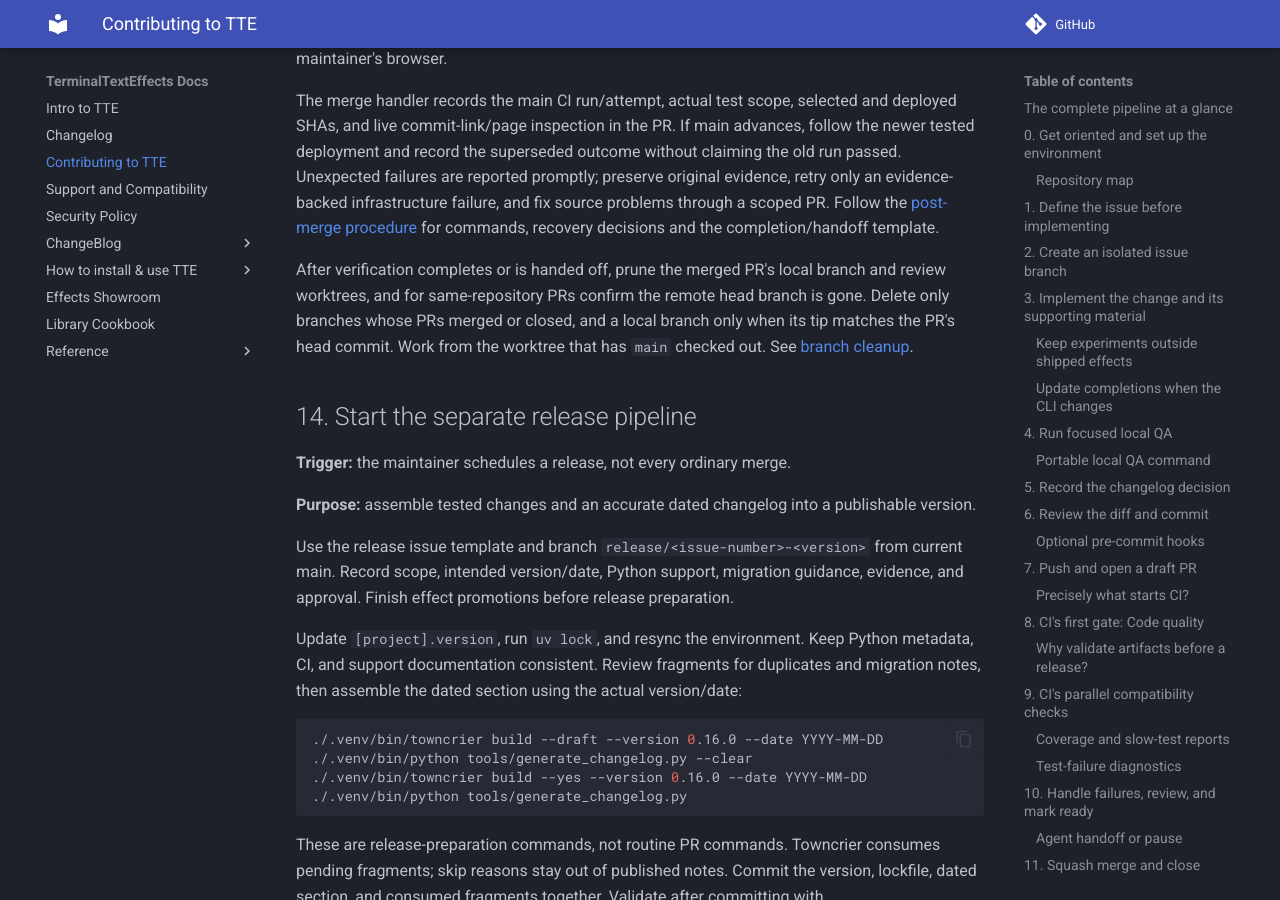
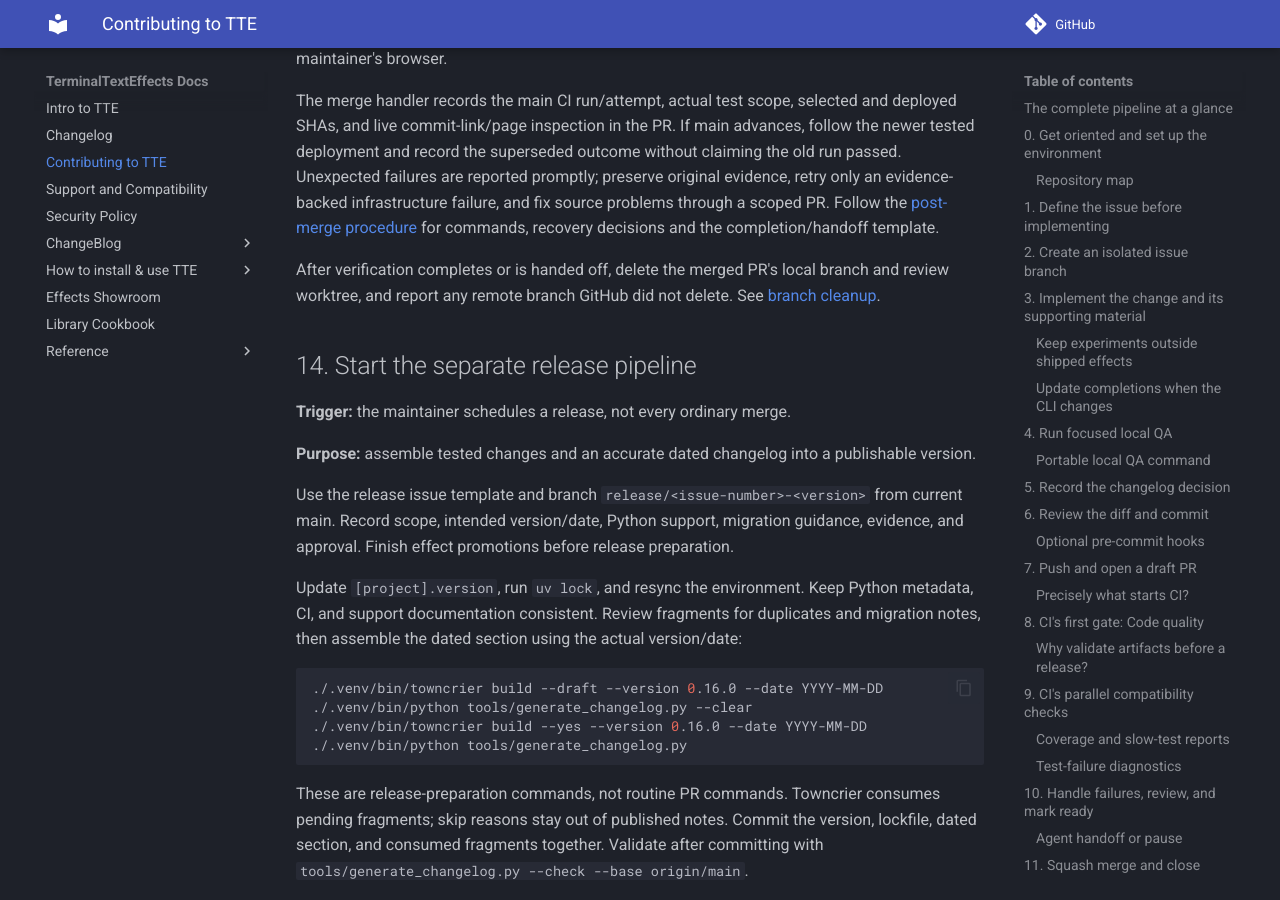
Before and after one commit to ChrisBuilds/terminaltexteffects, an MkDocs documentation site: the page built from docs/development.md, in a window 1280 px wide and 900 px high, scrolled down 19399 px. Built offline with MkDocs 1.6.1 and Material for MkDocs 9.7.7, drawn with Linux system fonts in a browser that asks for light colours; comment, search, counter and statistics services are not loaded.

Commit message:
Simplify branch cleanup to local pruning and reporting remote leftovers
GitHub deletes merged head branches, so drop the manual remote-deletion
procedure. Agents delete the merged PR's local branch and review worktree
and report any remaining remote branch to the maintainer.

```diff
--- a/docs/development.md
+++ b/docs/development.md
@@ -441,10 +441,8 @@ evidence-backed infrastructure failure, and fix source problems through a scoped
 Follow the [post-merge procedure](https://github.com/ChrisBuilds/terminaltexteffects/blob/main/.github/POST_MERGE.md)
 for commands, recovery decisions and the completion/handoff template.
 
-After verification completes or is handed off, prune the merged PR's local branch and
-review worktrees, and for same-repository PRs confirm the remote head branch is gone.
-Delete only branches whose PRs merged or closed, and a local branch only when its tip
-matches the PR's head commit. Work from the worktree that has `main` checked out. See
+After verification completes or is handed off, delete the merged PR's local branch and
+review worktree, and report any remote branch GitHub did not delete. See
 [branch cleanup](https://github.com/ChrisBuilds/terminaltexteffects/blob/main/.github/POST_MERGE.md#6-prune-merged-branches).
 
 ## 14. Start the separate release pipeline
```
Also changed, not shown: AGENTS.md (+3 -4 lines), .github/POST_MERGE.md.
